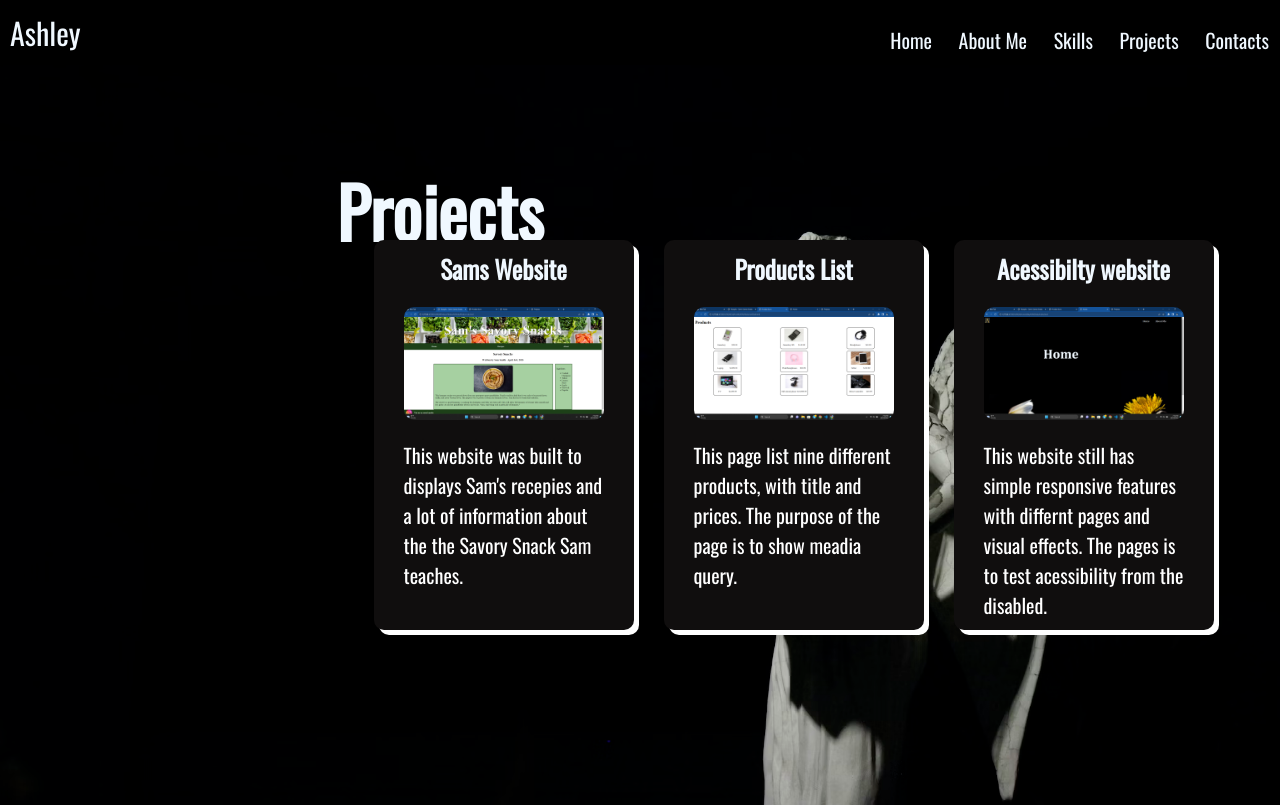
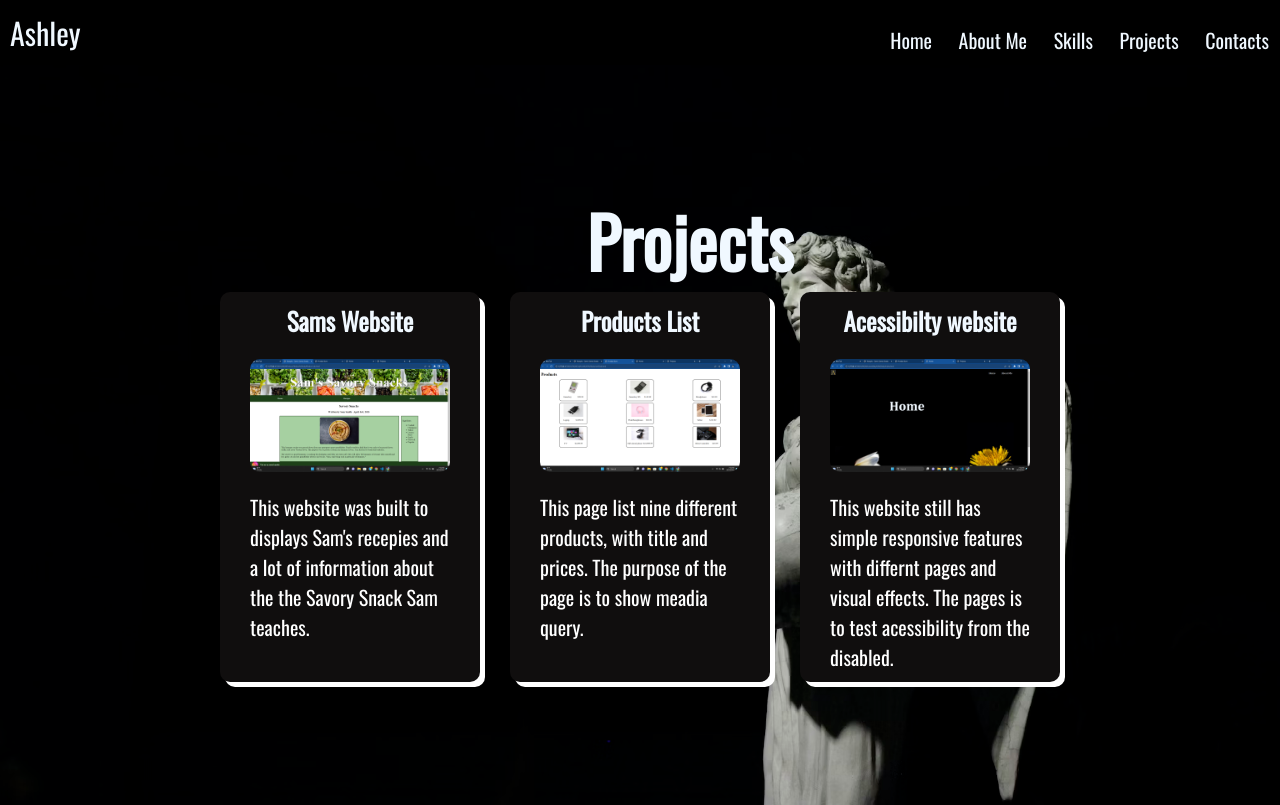
Before and after one commit to Ashley2n/Ashley-s-First-Portfolio-, a plain HTML site: page html/projects.html in a window 1280 px wide. Drawn offline with nearby package versions, Linux system fonts and the light colour scheme; a web font is replaced by a local one.

Commit message:
Better format for projects page

```diff
--- a/Css/projects.css
+++ b/Css/projects.css
@@ -72,9 +72,9 @@ main{
     display: flex;
     align-items: center;
     justify-content: center;
+    flex-direction: column;
 }
 #title{
-    margin-bottom: 450px;
     padding-left: 100px;
     font-size: 70px;
 }
```
